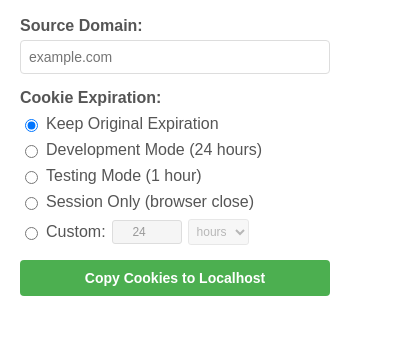
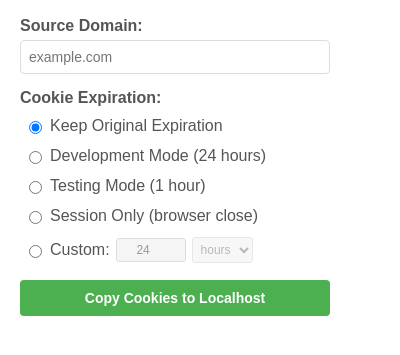
Before and after one commit to mshirlaw/copy-cookies, a browser extension: page popup.html in a window 400 px wide. Shown: the part 51-406 px from the top of the page. Drawn offline with Linux system fonts and the light colour scheme.

Commit message:
fix(ui): prevent layout shift on radio button hover
- Add permanent padding and border-radius to radio options
- Remove dynamic sizing changes on hover
- Add smooth background-color transition
- Maintain consistent layout without size shifts

```diff
--- a/css/popup.css
+++ b/css/popup.css
@@ -94,6 +94,9 @@ button:disabled {
   margin-bottom: 8px;
   font-weight: normal;
   cursor: pointer;
+  padding: 2px 4px;
+  border-radius: 3px;
+  transition: background-color 0.2s ease;
 }
 
 .radio-option input[type="radio"] {
@@ -134,7 +137,4 @@ button:disabled {
 
 .radio-option:hover {
   background-color: #f8f9fa;
-  border-radius: 3px;
-  padding: 2px 4px;
-  margin: 6px -4px;
 }
```
